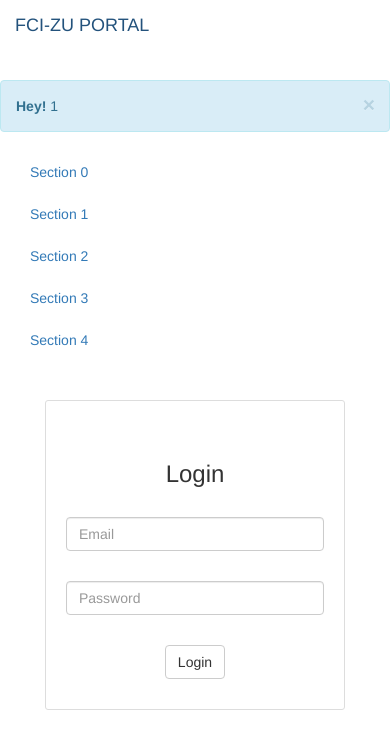
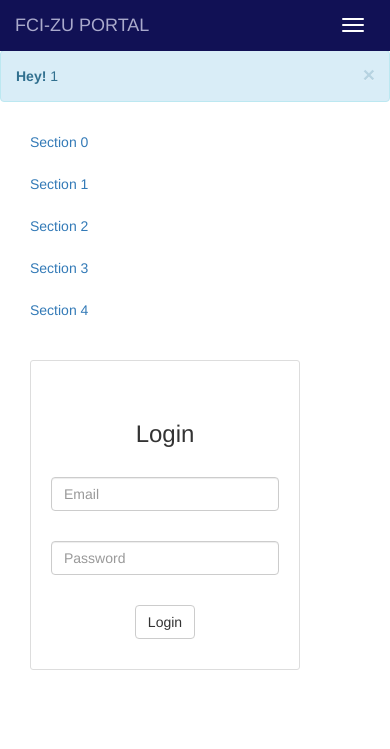
Before and after one commit to zeinabsamir/fcizu-portal, a PHP site: page /?controller=users&action=login in a window 390 px wide. Shown: the top 749 px of the page. Run offline with PHP 8.4, Linux system fonts and the light colour scheme; the visitor is signed in with stand-in values (Sample User, id 1).

Commit message:
Fix the layout and integrate the template

```diff
--- a/assets/css/custom.css
+++ b/assets/css/main.css
@@ -1,11 +1,18 @@
+@import url("template.css");
+
 .form-box {
   background: $white;
   border: 1px solid #ddd;
   border-radius: 3px;
-  margin: 40px 0;
+  margin: 0 0;
   padding: 40px 20px 0 20px;
+  width: 270px;
 }
 
 .form-element {
 	margin-bottom: 30px;
 }
+
+.after-topbar {
+  padding-bottom: 30px;
+}
--- /dev/null
+++ b/assets/css/template.css
@@ -0,0 +1,71 @@
+body {
+	padding-top:50px;
+}
+
+#masthead {
+	min-height:270px;
+	background-color:#000044;
+  color:#aaaacc;
+}
+
+#masthead h1 {
+	font-size: 55px;
+	line-height: 1;
+}
+
+#masthead .well {
+	margin-top:13%;
+	background-color:#111155;
+  border-color:#000033;
+}
+
+.icon-bar {
+	background-color:#fff;
+}
+
+@media screen and (min-width: 768px) {
+	#masthead h1 {
+		font-size: 100px;
+	}
+}
+
+.navbar-bright {
+	background-color:#111155;
+  color:#fff;
+}
+
+.navbar-bright a, #masthead a, #masthead .lead {
+  color:#aaaacc;
+}
+
+.navbar-bright li > a:hover {
+  background-color:#000033;
+}
+
+.affix-top,.affix{
+	position: static;
+}
+
+@media (min-width: 979px) {
+  #sidebar.affix-top {
+    position: static;
+  	margin-top:30px;
+  	width:228px;
+  }
+
+  #sidebar.affix {
+    position: fixed;
+    top:70px;
+    width:228px;
+  }
+}
+
+#sidebar li.active {
+  border:0 #eee solid;
+  border-right-width:4px;
+}
+
+#mainCol h2 {
+	padding-top: 55px;
+    margin-top: -55px;
+}
--- a/views/layout.php
+++ b/views/layout.php
@@ -4,7 +4,7 @@
   <meta charset="UTF-8">
   <title></title>
   <link href="../assets/css/bootstrap.min.css" rel="stylesheet">
-  <link href="../assets/css/custom.css" rel="stylesheet">
+  <link href="../assets/css/main.css" rel="stylesheet">
   <script src="../assets/js/jquery-2.1.4.min.js"></script>
   <script src="../assets/js/bootstrap.min.js"></script>
 </head>
@@ -15,22 +15,14 @@
 <!-- HEADER-->
 
 <!-- NOTICE -->
-<?php if(isset($_SESSION['notice'])) { ?>
-<div class="alert alert-info alert-dismissible" role="alert">
-  <button type="button" class="close" data-dismiss="alert" aria-label="Close"><span aria-hidden="true">&times;</span></button>
-  <strong>Hey!</strong> <?= $_SESSION['notice'] ?>
-</div>
-<?php }
-
-unset($_SESSION['notice']);
-
-?>
+<?php require_once('views/partials/notice.php'); ?>
 <!-- NOTICE -->
 
 <div class="container">
   <div class="row">
+
     <!-- SIDEBAR -->
-    <div class="col-md-2" id="leftCol">
+    <div class="col-md-3" id="leftCol">
       <?php
         if($_SESSION['currentUserID']) {
           require_once('views/partials/sidebar.php');
@@ -39,8 +31,10 @@ unset($_SESSION['notice']);
     </div>
     <!-- SIDEBAR -->
 
+    <div class="after-topbar"></div>
+
     <!-- MAIN CONTENT -->
-    <div class="col-md-8" id="mainCol">
+    <div class="col-md-9" id="mainCol">
       <?php require_once('routes.php'); ?>
     </div>
     <!-- MAIN CONTENT -->
--- a/views/partials/header.php
+++ b/views/partials/header.php
@@ -32,4 +32,3 @@
     </nav>
   </div>
 </header>
-<br><br><br><br>
--- /dev/null
+++ b/views/partials/notice.php
@@ -0,0 +1,9 @@
+<?php if(isset($_SESSION['notice'])) { ?>
+<div class="alert alert-info alert-dismissible" role="alert">
+  <button type="button" class="close" data-dismiss="alert" aria-label="Close"><span aria-hidden="true">&times;</span></button>
+  <strong>Hey!</strong> <?= $_SESSION['notice'] ?>
+</div>
+<?php }
+
+unset($_SESSION['notice']);
+?>
--- a/views/users/edit.php
+++ b/views/users/edit.php
@@ -1,4 +1,3 @@
-<div class="container">
 <div class="col-lg-3 col-md-4 col-sm-5 col-lg-offset-2 col-md-offset-2 col-sm-offset-2 text-center">
   <div class="form-box">
     <div class="row ">
@@ -58,4 +57,3 @@
     </div>
   </div>
 </div>
-</div>
--- a/views/users/login.php
+++ b/views/users/login.php
@@ -1,5 +1,4 @@
-<div class="container">
-<div class="col-lg-3 col-md-4 col-sm-5 col-lg-offset-2 col-md-offset-2 col-sm-offset-2 text-center">
+<div class="col-lg-3 col-md-4 col-sm-5 col-lg-offset-6 col-md-offset-2 col-sm-offset-2 text-center">
   <div class="form-box">
     <div class="row ">
       <div class="col-lg-12 ">
@@ -37,4 +36,3 @@
     </div>
   </div>
 </div>
-</div>
--- a/views/users/register.php
+++ b/views/users/register.php
@@ -1,5 +1,4 @@
-<div class="container">
-<div class="col-lg-3 col-md-4 col-sm-5 col-lg-offset-2 col-md-offset-2 col-sm-offset-2 text-center">
+<div class="col-lg-3 col-md-4 col-sm-5 col-lg-offset-6 col-md-offset-2 col-sm-offset-2 text-center">
   <div class="form-box">
     <div class="row ">
       <div class="col-lg-12 ">
@@ -79,4 +78,3 @@
     </div>
   </div>
 </div>
-</div>
```
